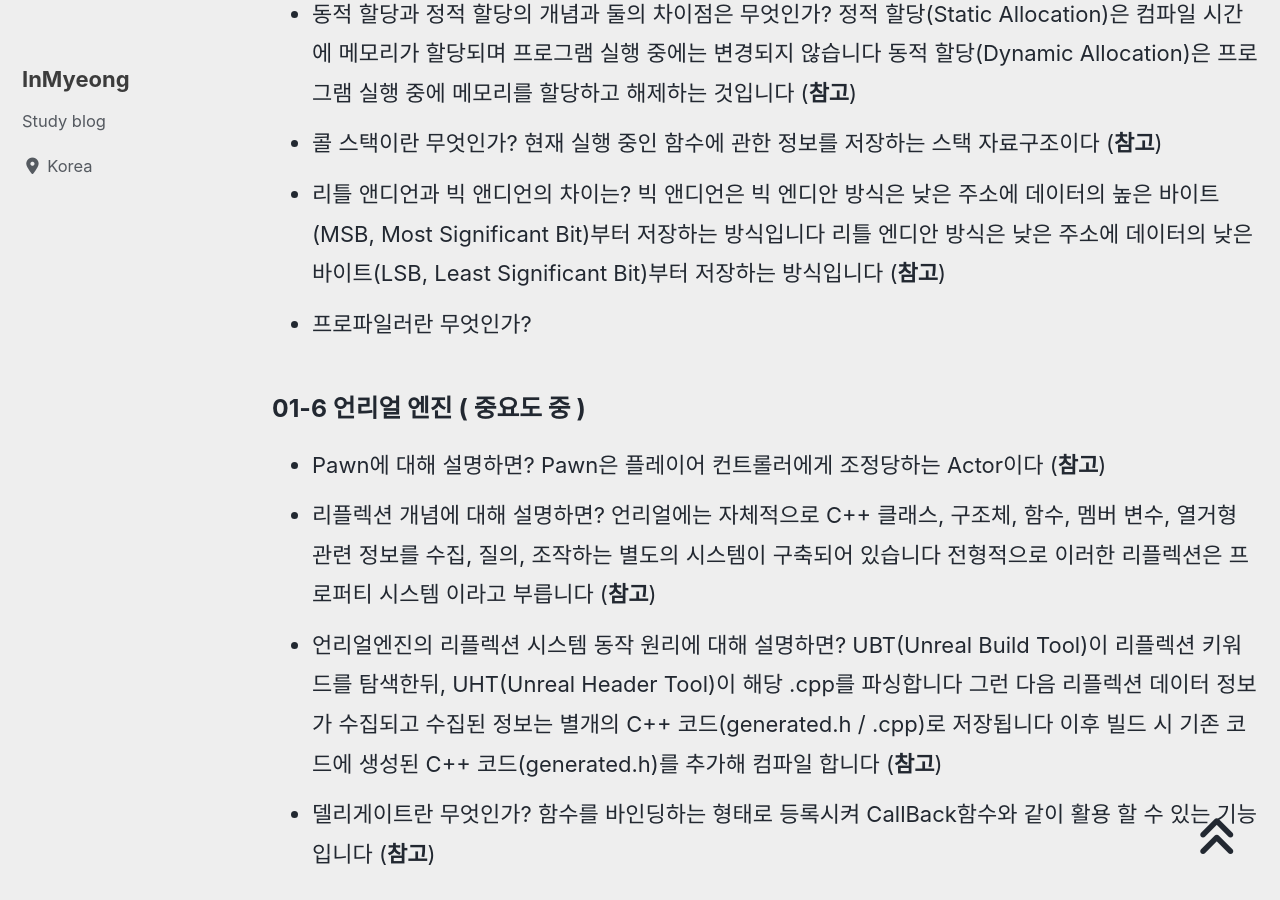
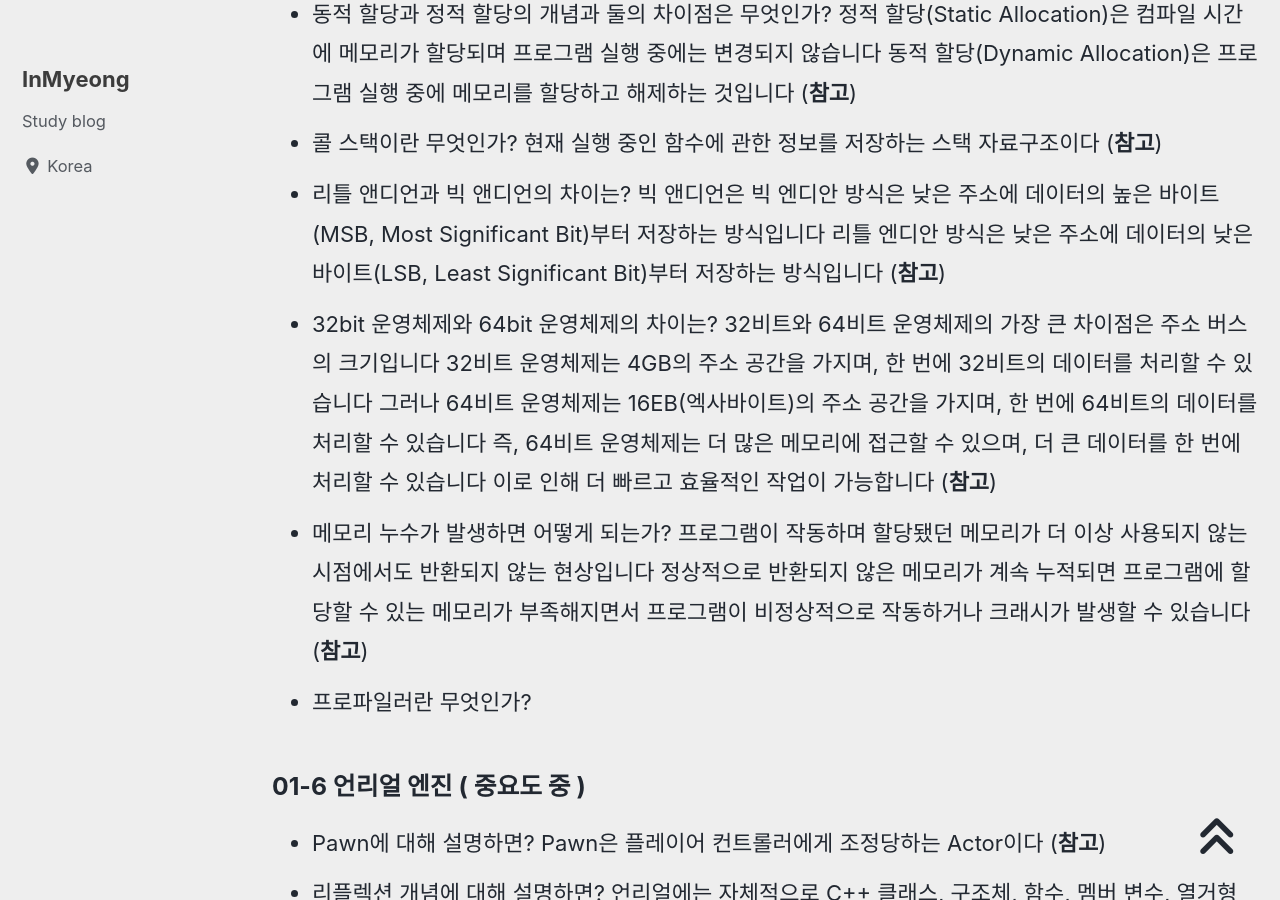
Before and after one commit to devMyeong/devMyeong.github.io, a Jekyll site: the page built from _posts/cs/2022-09-05-블로그-면접준비.md, in a window 1280 px wide and 900 px high, scrolled down 31208 px. Built offline with Jekyll 4.4.1, drawn with Linux system fonts in a browser that asks for light colours; cached includes are drawn as plain includes; nearby versions of some CDN libraries; some web fonts are replaced; comment, search, counter and statistics services are not loaded; some of the changed text lies outside the part shown.

Commit message:
Chore : CS지식 추가

```diff
--- a/_posts/cs/2022-09-05-블로그-면접준비.md
+++ b/_posts/cs/2022-09-05-블로그-면접준비.md
@@ -38,7 +38,7 @@ last_modified_at: 2022-10-30
 - volatile 키워드에 대해서 설명하면? volatile 키워드는 해당 변수의 컴파일러 최적화를 제한하는 용도로 사용합니다 ([**참고**](https://psychoria.tistory.com/592)) ([**참고**](https://geekhub.tistory.com/68))
 - malloc, new에 대해서 차이점을 설명하면? 4가지 중요한 차이점이 있다 첫째, new를 이용해 객체를 생성하면 생성자가 호출된다 즉 초기값을 줄 수 있다, malloc은 생성자 호출 기능이 없다 즉 초기값을 줄 수 없다 두번째, malloc은 해당 포인터의 타입을 모르기 때문에 리턴 값의 자료형이 void* 이고 new는 해당 객체에 맞는 포인터을 리턴값으로 반환한다 세번째, new를 통해 객체생성시 에러가 발생하면 예외처리를 하지만 malloc은 예외처리 없이 NULL값을 반환하게 됩니다 네번째, malloc은 realloc으로 할당된 메모리 크기를 재조정이 가능하다 하지만 new는 할당된 크기에 대한 메모리 재조정이 불가능하다 ([**참고**](https://hwan-shell.tistory.com/12))
 - 언제 malloc을 사용하고 new를 사용해야 하는가? 재할당이 빈번하게 일어나는 경우 realloc이 가능한 malloc을 사용하는 것이 옳다고 할 수 있고, 생성자 호출이 필요하다면 new를 사용하는 것이 옳다할 수 있다 ([**참고**](https://cclient.tistory.com/m/11))
-- null과 nullptr의 차이점? NULL은 상수 0이고, nullptr은 포인터이다 그래서 포인터 변수를 초기화해줄 때 nullptr를 사용해줘야 한다 ([**참고**](https://velog.io/@t1won/C-%EB%84%90-%ED%8F%AC%EC%9D%B8%ED%84%B0-NULL%EA%B3%BC-nullptr))
+- null과 nullptr의 차이점? null은 상수 0이고, nullptr은 포인터이다 그래서 포인터 변수를 초기화해줄 때 nullptr를 사용해줘야 한다 ([**참고**](https://velog.io/@t1won/C-%EB%84%90-%ED%8F%AC%EC%9D%B8%ED%84%B0-NULL%EA%B3%BC-nullptr))
 - inline함수는 무엇인가? 인라인이라는 의미는 코드가 라인 안으로 들어간다는 뜻이다 즉, 함수의 내용을 호출을 통해서 실행시키는 것이 아니라, 호출하는 코드 자체가 함수 내용의 코드가 된다 함수 호출없이 삽입된 함수 코드를 그 자리에서 처리하므로 해당 함수를 수행하기 위해 프로그램이 다른 주소로 점프했다가 되돌아올 필요가 없어 속도면에서 유리합니다 ([**참고**](https://thinkpro.tistory.com/140))
 - C++ 상속에서 부모 클래스 소멸자에 virtual(가상 키워드)를 사용해야 하는 이유는? 부모 클래스의 포인터로 자식 클래스를 호출할때 가상 함수로 정의되지 않은 자식 클래스의 함수를 호출하면 부모 클래스의 멤버 함수가 호출된다 소멸자도 자식 클래스의 소멸자가아닌 부모클래스의 소멸자가 호출이된다 즉 가상 함수로 소멸자가 사용되었다면 자식 클래스에서 재정의 될 수 있음을 명시하기 때문에 자식 클래스의 소멸자부터 차례대로 부모 클래스의 소멸자가 호출된다 ([**참고**](https://younggwan.tistory.com/45)), ([**참고**](https://zoosso.tistory.com/959)), ([**참고**](https://srdeveloper.tistory.com/54))
 - 하이딩, 오버로딩, 오버라이딩의 차이는? 하이딩은 슈퍼클레스에 정의된 이름과 동일한 이름을 서브클레스에서 정의해서 사용하게 되면, 서브클래스 내에서는 슈퍼클레스의 이름이 모두 가려지게 되는것을 의미한다, 오버로딩은 같은 이름의 함수에 매개변수만 다르게 사용하여 매개변수에 따라 다른 함수가 실행되는 것을 의미한다 오버라이딩은 상속받을 때 부모클래스의 함수를 자식클래스에서 재정의하여 사용하는 것을 의미한다 ([**참고**](https://spikez.tistory.com/173)), ([**참고**](https://cosyp.tistory.com/228))
@@ -283,6 +283,8 @@ last_modified_at: 2022-10-30
 - 동적 할당과 정적 할당의 개념과 둘의 차이점은 무엇인가? 정적 할당(Static Allocation)은 컴파일 시간에 메모리가 할당되며 프로그램 실행 중에는 변경되지 않습니다 동적 할당(Dynamic Allocation)은 프로그램 실행 중에 메모리를 할당하고 해제하는 것입니다 ([**참고**](https://m.blog.naver.com/PostView.naver?isHttpsRedirect=true&blogId=eludien&logNo=221462352935))
 - 콜 스택이란 무엇인가? 현재 실행 중인 함수에 관한 정보를 저장하는 스택 자료구조이다 ([**참고**](https://boycoding.tistory.com/235))
 - 리틀 앤디언과 빅 앤디언의 차이는? 빅 앤디언은 빅 엔디안 방식은 낮은 주소에 데이터의 높은 바이트(MSB, Most Significant Bit)부터 저장하는 방식입니다 리틀 엔디안 방식은 낮은 주소에 데이터의 낮은 바이트(LSB, Least Significant Bit)부터 저장하는 방식입니다 ([**참고**](http://www.tcpschool.com/c/c_refer_endian))
+- 32bit 운영체제와 64bit 운영체제의 차이는? 32비트와 64비트 운영체제의 가장 큰 차이점은 주소 버스의 크기입니다 32비트 운영체제는 4GB의 주소 공간을 가지며, 한 번에 32비트의 데이터를 처리할 수 있습니다 그러나 64비트 운영체제는 16EB(엑사바이트)의 주소 공간을 가지며, 한 번에 64비트의 데이터를 처리할 수 있습니다 즉, 64비트 운영체제는 더 많은 메모리에 접근할 수 있으며, 더 큰 데이터를 한 번에 처리할 수 있습니다 이로 인해 더 빠르고 효율적인 작업이 가능합니다 ([**참고**](https://www.wisewiredbooks.com/csbooks/ch2-computer-basic/section1-memory.html))
+- 메모리 누수가 발생하면 어떻게 되는가? 프로그램이 작동하며 할당됐던 메모리가 더 이상 사용되지 않는 시점에서도 반환되지 않는 현상입니다 정상적으로 반환되지 않은 메모리가 계속 누적되면 프로그램에 할당할 수 있는 메모리가 부족해지면서 프로그램이 비정상적으로 작동하거나 크래시가 발생할 수 있습니다 ([**참고**](https://engineering.linecorp.com/ko/blog/vue-memory-leak-analysis/))
 - 프로파일러란 무엇인가?
 
 ### 01-6 언리얼 엔진 ( 중요도 중 )
```
